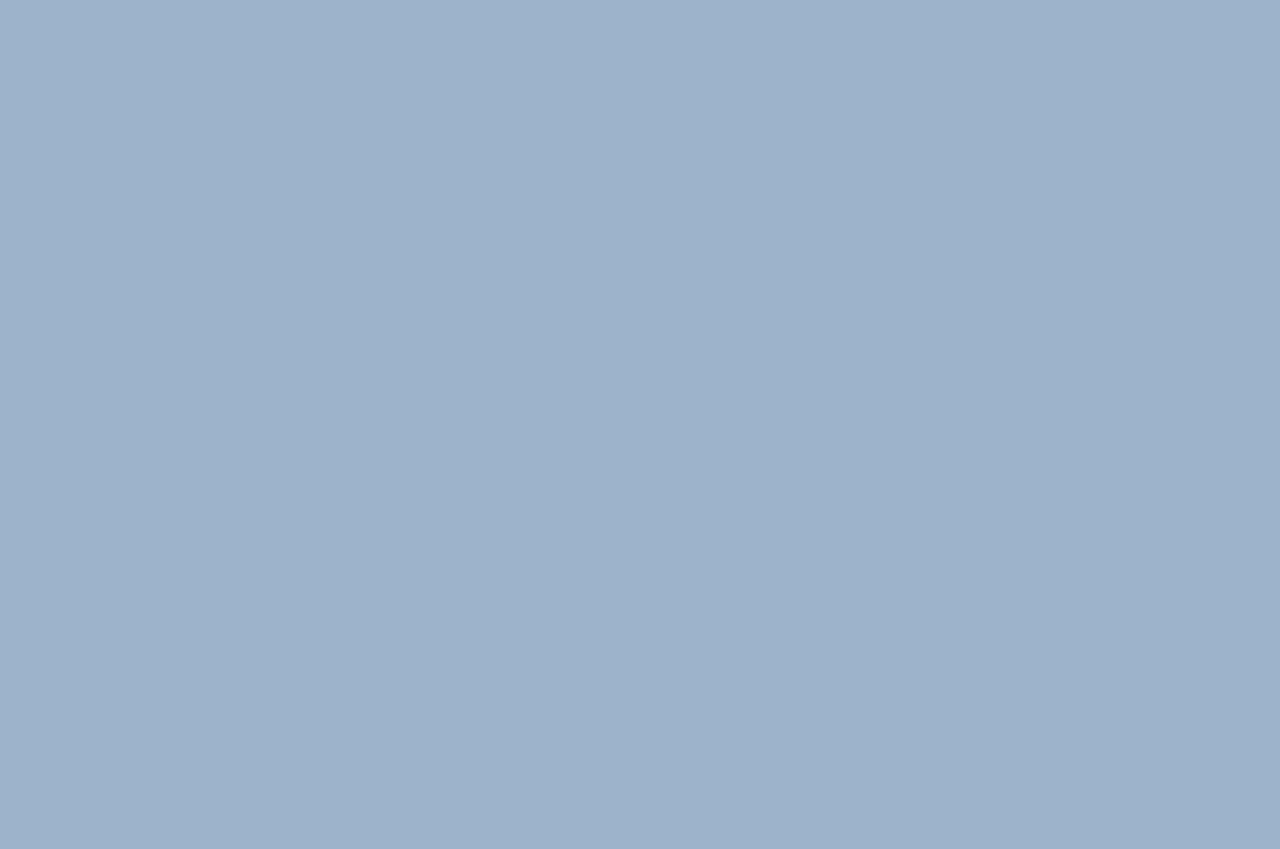
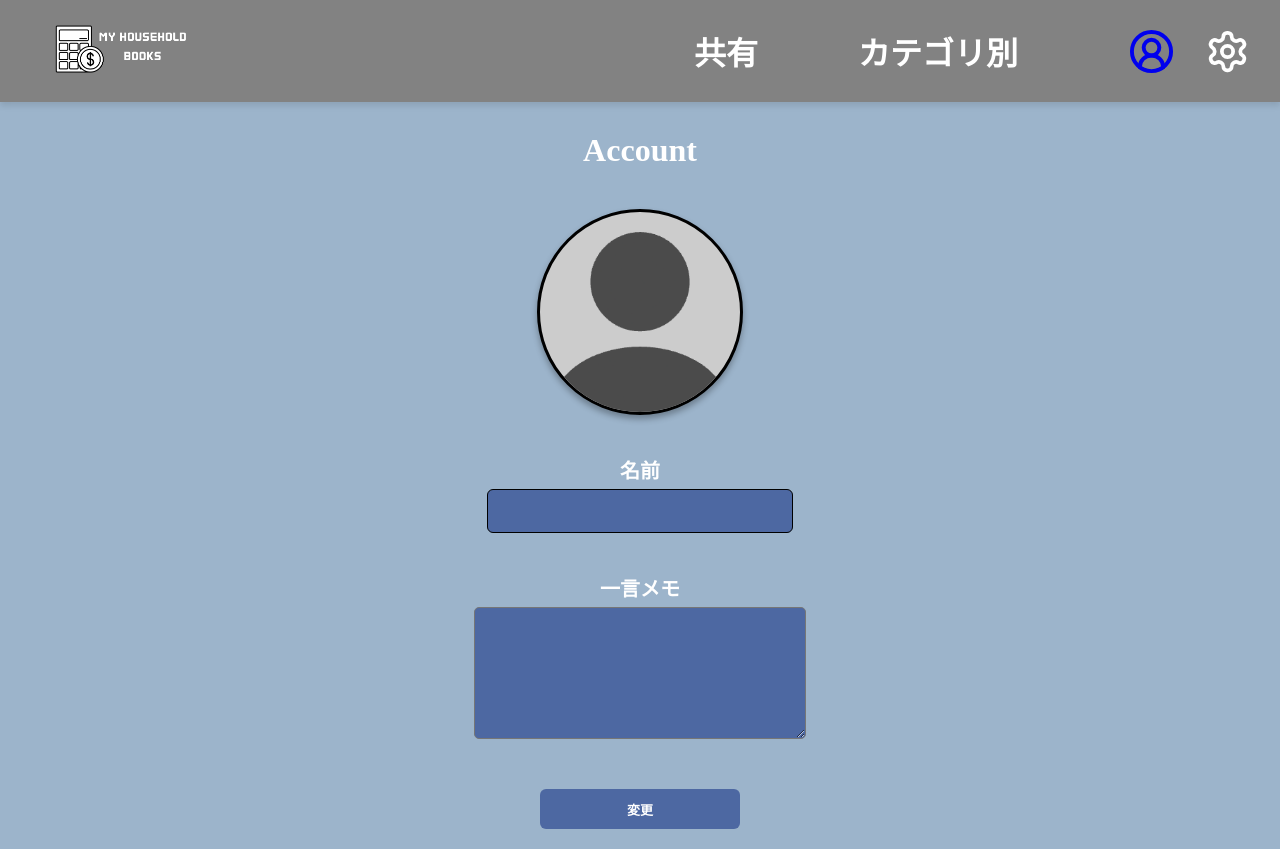
Before and after one commit to Fudai1020/kakeibo-app, a React (Vite) app: page /editProfile in a window 1280 px wide. Before the commit this address had no page. Before the commit the page ends 800 px from the top, so only its background shows below. Built offline with nearby package versions, Linux system fonts and the light colour scheme.

Commit message:
add:プロフィール編集機能

```diff
--- a/src/App.tsx
+++ b/src/App.tsx
@@ -8,6 +8,7 @@ import Category from './pages/Category'
 import Shared from './pages/Shared'
 import UserProfile from './pages/UserProfile'
 import ChangePassword from './pages/ChangePassword'
+import EditProfile from './pages/EditProfile'
 
 
 function App() {
@@ -23,6 +24,7 @@ function App() {
       <Route path="/shared" element={<Shared />} />
       <Route path="/userProfile" element={<UserProfile />} />
       <Route path="/ChangePassword" element={<ChangePassword />} />
+      <Route path="/editProfile" element={<EditProfile />} />
       </Routes>
 
   )
--- a/src/components/SettingModal.tsx
+++ b/src/components/SettingModal.tsx
@@ -10,7 +10,7 @@ const SettingModal = () => {
     <div className="side-contain">
         <div className="settings">
             <h1>設定</h1>
-            <h2>プロフィールを編集する</h2>
+            <Link to={('/editProfile')}><h2>プロフィールを編集する</h2></Link>
             <Link to={('/ChangePassword')}><h2>パスワードを変更する</h2></Link>
         </div>
         <div className="notification">
--- a/src/components/SubCategories.tsx
+++ b/src/components/SubCategories.tsx
@@ -90,7 +90,7 @@ const SubCategory = ({ subTransactions }: SubCategoryProps) => {
               <input type='text' value={editAmount}
                 onChange={(e) => setEditAmount(e.target.value)} />
               </div>
-              <div className='edit-memo'>
+              <div className='edit-category-memo'>
               <input value={editMemo}
                 onChange={(e) => setEditMemo(e.target.value)} />
                 </div>
--- /dev/null
+++ b/src/pages/EditProfile.tsx
@@ -0,0 +1,75 @@
+import Header from "../components/Header"
+import { getAuth } from "firebase/auth";
+import { doc, getDoc, updateDoc } from "firebase/firestore";
+import { db } from "../firebase/firebase";
+import { useEffect, useState } from "react";
+import'../styles/editProfile.css';
+import icon from '../assets/default.png'
+import { useNavigate } from "react-router-dom";
+
+
+
+
+const EditProfile = () => {
+    const [newName,setNewName] = useState('');
+    const [newMemo,setNewMemo] = useState('');
+    const [originalName,setOriginalName] = useState('');
+    const [originalMemo,setOriginalMemo] = useState('');
+    const navigate = useNavigate();
+    useEffect(()=>{
+    const auth = getAuth();
+    const user = auth.currentUser;
+    if(!user) return;
+
+    const fetchData = async()=>{
+        const docRef = doc(db,'users',user.uid);
+        const docSnap = await getDoc(docRef);
+        if(docSnap.exists()){
+            const data = docSnap.data();
+            setOriginalName(data.name || '');
+            setOriginalMemo(data.memo || '');
+        }
+    };
+    fetchData();
+},[])
+    const handleEditSave = async() =>{
+        const auth = getAuth();
+        const user = auth.currentUser;
+        if(!user) return;
+
+        const userRef = doc(db,'users',user.uid);
+        try{
+        await updateDoc(userRef,{
+            name:newName.trim() === '' ? originalName : newName,
+            memo:newMemo.trim() === '' ? originalMemo : newMemo,
+        })
+        alert('編集完了！');
+        setNewName('');
+        setNewMemo('');
+        navigate('/userProfile');
+    }catch(error){
+        console.error('更新に失敗しました',error);
+    }
+    }
+
+  return (
+    <div>
+        <Header />
+        <div className="main">
+        <h1 style={{marginTop:'30px',marginBottom:'0'}}>Account</h1>
+        <div className="profile-icon">
+        <img src={icon} alt="" className="profile-img"/>
+        </div>
+        <label className="edit-name">名前
+        <input type="text" placeholder={originalName} value={newName} onChange={(e)=>setNewName(e.target.value)}/>
+        </label>
+        <label className="edit-memo" > 一言メモ
+        <textarea value={newMemo} placeholder={originalMemo} onChange={(e)=>setNewMemo(e.target.value)}></textarea>
+        </label>
+        <button onClick={handleEditSave}>変更</button>
+        </div>
+    </div>
+  )
+}
+
+export default EditProfile
--- a/src/pages/UserProfile.tsx
+++ b/src/pages/UserProfile.tsx
@@ -8,7 +8,7 @@ import { getAuth } from "firebase/auth"
 
 
 const UserProfile = () => {
-    const [userData,setUserData] = useState<{name?:string,email?:string,photoURL?:string} | null>(null);
+    const [userData,setUserData] = useState<{name?:string,email?:string,memo?:string} | null>(null);
 
     useEffect(()=>{
         const fetchData = async () =>{
@@ -31,11 +31,12 @@ const UserProfile = () => {
         <Header />
         <h1 style={{marginTop:'50px',marginBottom:'10px'}}>Account</h1>
         <div className="profile-icon">
-        <img src={userData?.photoURL ||icon} alt="" className="profile-img"/>
+        <img src={icon} alt="" className="profile-img"/>
         </div>
         <h2>{userData?.name || 'NoName'}</h2>
         <h2>{userData?.email || 'メール未設定'}</h2>
         <h2>一言メモ</h2>
+        <h2 style={{marginTop:'10px'}}>{userData?.memo || 'メモはありません'}</h2>
     </div>
   )
 }
--- a/src/styles/category.css
+++ b/src/styles/category.css
@@ -182,7 +182,7 @@
   display: flex;
   align-items: center;
 }
-.edit-memo{
+.edit-category-memo{
   display: flex;
   justify-content: center;
 }
--- /dev/null
+++ b/src/styles/editProfile.css
@@ -0,0 +1,61 @@
+.main{
+    display: flex;
+    justify-content: center;
+    flex-direction: column;
+    color: white;
+    text-align: center;
+    align-items: center;
+    gap: 40px;
+}
+.main input{
+    width: 300px;
+    height: 40px;
+    text-align: center;
+    font-size: 20px;
+}
+.main textarea{
+    width: 300px;
+    height: 100px;
+    background-color: rgba(58, 85, 153, 0.8);
+    color: white;
+    font-size: 20px;
+    text-align: center;
+    border-radius: 5px;
+    padding: 15px;
+}
+.profile-icon {
+  width: 200px;
+  height: 200px;
+  border-radius: 50%; /* 丸くする */
+  border: 3px solid black; /* 白い丸枠 */
+  overflow: hidden; /* 中の画像がはみ出さないように */
+  display: flex;
+  align-items: center;
+  justify-content: center;
+  margin: 0 auto; /* 中央寄せ（必要なら） */
+  background-color: #ccc; /* 画像が読み込まれないときの背景色 */
+  box-shadow: 0 4px 6px rgba(0, 0, 0, 0.3);
+
+}
+
+.profile-img {
+  width: 90%;
+  height: 90%;
+  padding-top: 20px;
+  object-fit: cover; /* 枠に合わせて画像を切り取り */
+}
+.edit-memo{
+    display: flex;
+    flex-direction: column;
+    font-weight: bold;
+    margin: 0;
+    gap: 5px;
+    font-size: 20px;
+}
+.edit-name{
+    display: flex;
+    flex-direction: column;
+    font-weight: bold;
+    gap: 5px;
+    font-size: 20px;
+}
```
